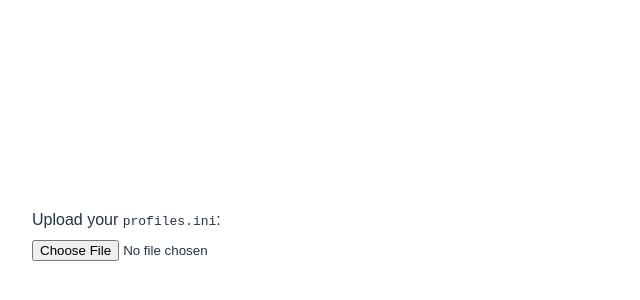
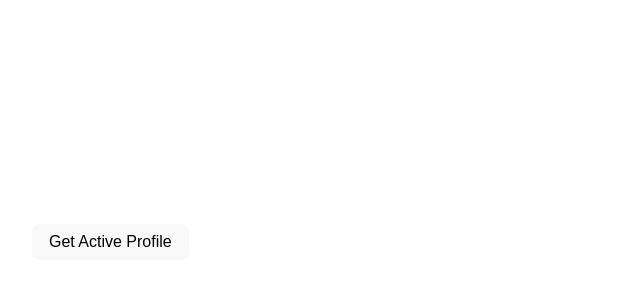
Before and after one commit to kevinmestering/extract_profile, a React (Vite) app: page / in a window 1280 px wide. Shown: the part 158-458 px from the top of the page, without its empty margins (0-640 px from the left). Built offline with nearby package versions, Linux system fonts and the light colour scheme.

Commit message:
new changes

```diff
--- a/package.json
+++ b/package.json
@@ -14,6 +14,7 @@
   "dependencies": {
     "express": "^5.1.0",
     "multer": "^2.0.2",
+    "puppeteer-core": "^24.15.0",
     "react": "^19.1.0",
     "react-dom": "^19.1.0"
   },
--- a/src/App.jsx
+++ b/src/App.jsx
@@ -1,108 +1,52 @@
 import { useState } from 'react'
 
 export default function App() {
-  const [sections, setSections] = useState([])   // all profile blocks
-  const [error,    setError]    = useState(null)
-  const [selected, setSelected] = useState('')   // the folder you pick
+  const [profile, setProfile] = useState('')
+  const [loading, setLoading] = useState(false)
+  const [error,   setError]   = useState(null)
 
-  // Parse the uploaded profiles.ini into an array of sections
-  function parseProfilesINI(text) {
-    const lines = text.split(/\r?\n/)
-    let lastProfile = null
-    let current = null
-    const arr = []
+  async function getActiveProfile() {
+    setLoading(true)
+    setError(null)
+    setProfile('')
 
-    for (const line of lines) {
-      let m
-      if ((m = line.match(/^LastProfile=(\d+)$/))) {
-        lastProfile = m[1]
-      } else if ((m = line.match(/^\[Profile(\d+)\]$/))) {
-        current = { index: m[1], name: null, folder: null, isDefault: false }
-        arr.push(current)
-      } else if (current && (m = line.match(/^Name=(.+)$/))) {
-        current.name = m[1]
-      } else if (current && (m = line.match(/^Path=(.+)$/))) {
-        current.folder = m[1].split(/[\\/]/).pop()
-      } else if (current && (m = line.match(/^Default=(\d+)$/))) {
-        current.isDefault = (m[1]==='1')
+    try {
+      const res = await fetch('/active-profile')
+      if (!res.ok) {
+        const text = await res.json().catch(() => null)
+        throw new Error(text?.error || res.statusText)
       }
+      const { profile } = await res.json()
+      setProfile(profile)
+    } catch (err) {
+      setError(err.message)
+    } finally {
+      setLoading(false)
     }
-
-    // auto-select if LastProfile or Default=1 present
-    let auto = null
-    if (lastProfile !== null) {
-      auto = arr.find(s => s.index===lastProfile)
-    }
-    if (!auto) {
-      auto = arr.find(s => s.isDefault)
-    }
-    return { arr, auto }
-  }
-
-  // file‐upload handler
-  function onFileChange(e) {
-    setError(null)
-    setSelected('')
-    setSections([])
-
-    const file = e.target.files?.[0]
-    if (!file) return
-
-    const rdr = new FileReader()
-    rdr.onload = () => {
-      try {
-        const { arr, auto } = parseProfilesINI(rdr.result)
-        if (arr.length === 0) throw new Error('No [Profile] blocks found')
-
-        setSections(arr)
-        // if we found an auto‐select, pick it immediately
-        if (auto?.folder) {
-          setSelected(auto.folder)
-        }
-      } catch (err) {
-        setError(err.message)
-      }
-    }
-    rdr.onerror = () => setError('Failed to read file')
-    rdr.readAsText(file)
   }
 
   return (
     <div style={{ padding: '2rem', fontFamily: 'sans-serif' }}>
-      <label style={{ display: 'block', marginBottom: '1rem' }}>
-        Upload your <code>profiles.ini</code>:
-        <input
-          type="file"
-          accept=".ini"
-          onChange={onFileChange}
-          style={{ display: 'block', marginTop: '.5rem' }}
-        />
-      </label>
+      <button
+        onClick={getActiveProfile}
+        disabled={loading}
+        style={{ padding: '.5rem 1rem', fontSize: '1rem' }}
+      >
+        {loading ? 'Detecting…' : 'Get Active Profile'}
+      </button>
 
-      {error && <p style={{ color: 'red' }}>Error: {error}</p>}
-
-      {sections.length > 0 && (
-        <div style={{ marginBottom: '1rem' }}>
-          <p>Select the profile you have open:</p>
-          {sections.map(s => (
-            <label key={s.index} style={{ display: 'block' }}>
-              <input
-                type="radio"
-                name="profile"
-                value={s.folder}
-                checked={selected === s.folder}
-                onChange={() => setSelected(s.folder)}
-              />{' '}
-              {s.folder} {s.name ? `(${s.name})` : ''}
-              {s.isDefault && ' – default'}
-            </label>
-          ))}
-        </div>
+      {error && (
+        <p style={{ color: 'red', marginTop: '1rem' }}>
+          Error: {error}
+        </p>
       )}
 
-      {selected && (
-        <p id="current-profile-text" style={{ fontSize: '1.2rem' }}>
-          Current profile: <strong id="current-profile-value">{selected}</strong>
+      {profile && (
+        <p
+          id="current-profile-text"
+          style={{ marginTop: '1rem', fontSize: '1.2rem' }}
+        >
+          Current profile: <strong id="current-profile-value">{profile}</strong>
         </p>
       )}
     </div>
```
Also changed, not shown: server.js (+43 -55 lines), 1 other file (tests, documents, lock files or other folders).
